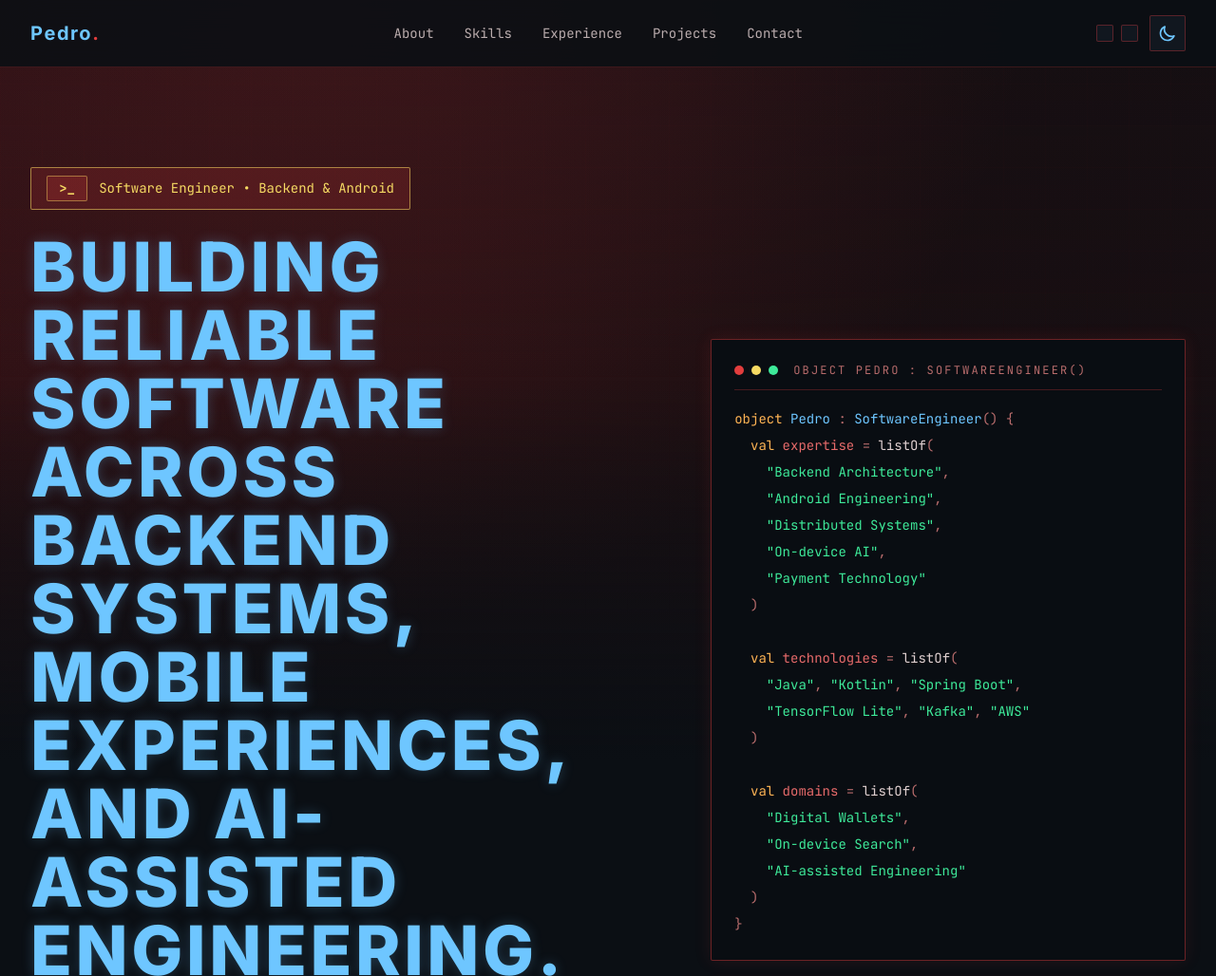
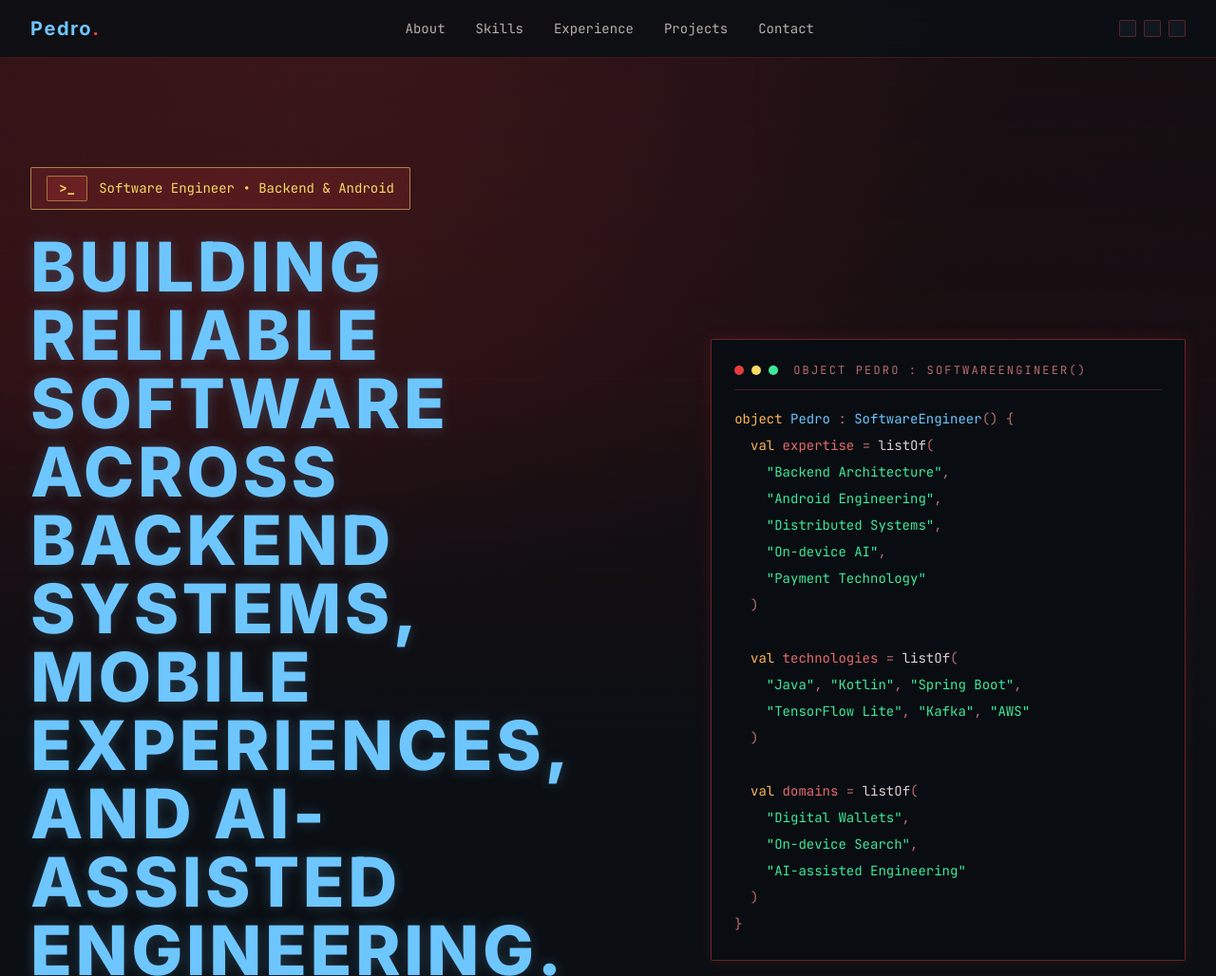
Before and after one commit to PedrocaOBanido/portfolio, a plain HTML site: page index.html in a window 1280 px wide. Shown: the top 1028 px of the page at 95% size. Drawn offline with nearby package versions, Linux system fonts and the light colour scheme; a web font is replaced by a local one.

Commit message:
medium url added

```diff
--- a/index.html
+++ b/index.html
@@ -382,6 +382,15 @@
               <i class="si si-github text-lg"></i>
             </a>
             <a
+              href="https://medium.com/@pedroernestopgoncalves"
+              target="_blank"
+              rel="noreferrer"
+              class="icon-btn rounded-[2px] p-2 transition hover:border-[rgba(62,234,154,0.55)] hover:text-[var(--cp-green)]"
+              aria-label="Medium Pedro Ernesto"
+            >
+              <i class="si si-medium text-lg"></i>
+            </a>
+            <a
               href="https://www.linkedin.com/in/pedro-ernesto-goncalves/"
               target="_blank"
               rel="noreferrer"
@@ -391,22 +400,6 @@
               <i class="si si-linkedin text-lg"></i>
             </a>
           </div>
-
-          <button
-            id="themeToggle"
-            class="icon-btn rounded-[2px] p-2 transition hover:border-[rgba(110,198,255,0.55)] hover:text-[var(--cp-blue-hover)]"
-            aria-label="Toggle theme"
-            type="button"
-          >
-            <svg id="themeIcon" class="h-5 w-5" fill="none" viewBox="0 0 24 24" stroke="currentColor">
-              <path
-                stroke-linecap="round"
-                stroke-linejoin="round"
-                stroke-width="2"
-                d="M12 3v1m0 16v1m8.5-8.5h1M3.5 12h1m13.435 5.435.707.707M5.858 5.858l.707.707m0 11.314-.707.707m11.314-11.314.707-.707M16 12a4 4 0 11-8 0 4 4 0 018 0z"
-              />
-            </svg>
-          </button>
 
           <button
             id="menuButton"
@@ -433,6 +426,9 @@
           <div class="flex items-center gap-3 pt-2">
             <a href="https://github.com/PedrocaOBanido" target="_blank" rel="noreferrer" class="nav-link text-[var(--cp-blue)]">
               <i class="si si-github text-xl"></i>
+            </a>
+            <a href="https://medium.com/@pedroernestopgoncalves" target="_blank" rel="noreferrer" class="nav-link text-[var(--cp-green)]">
+              <i class="si si-medium text-xl"></i>
             </a>
             <a href="https://www.linkedin.com/in/pedro-ernesto-goncalves/" target="_blank" rel="noreferrer" class="nav-link text-[var(--cp-gold)]">
               <i class="si si-linkedin text-xl"></i>
@@ -962,34 +958,9 @@
     </footer>
 
     <script>
-      const root = document.documentElement;
-      const themeToggle = document.getElementById('themeToggle');
-      const themeIcon = document.getElementById('themeIcon');
       const menuButton = document.getElementById('menuButton');
       const mobileMenu = document.getElementById('mobileMenu');
       const copyEmail = document.getElementById('copyEmail');
-
-      const sunIcon = `
-        <path stroke-linecap="round" stroke-linejoin="round" stroke-width="2" d="M12 3v1m0 16v1m8.5-8.5h1M3.5 12h1m13.435 5.435.707.707M5.858 5.858l.707.707m0 11.314-.707.707m11.314-11.314.707-.707M16 12a4 4 0 11-8 0 4 4 0 018 0z" />
-      `;
-
-      const moonIcon = `
-        <path stroke-linecap="round" stroke-linejoin="round" stroke-width="2" d="M20.354 15.354A9 9 0 118.646 3.646a9.003 9.003 0 0011.708 11.708z" />
-      `;
-
-      const setTheme = (isDark) => {
-        root.classList.toggle('dark', isDark);
-        themeIcon.innerHTML = isDark ? moonIcon : sunIcon;
-        themeToggle.setAttribute('aria-label', isDark ? 'Switch to light theme' : 'Switch to dark theme');
-        localStorage.setItem('portfolio-theme', isDark ? 'dark' : 'light');
-      };
-
-      const savedTheme = localStorage.getItem('portfolio-theme');
-      setTheme(savedTheme ? savedTheme === 'dark' : true);
-
-      themeToggle.addEventListener('click', () => {
-        setTheme(!root.classList.contains('dark'));
-      });
 
       menuButton.addEventListener('click', () => {
         const hidden = mobileMenu.classList.toggle('hidden');
```
